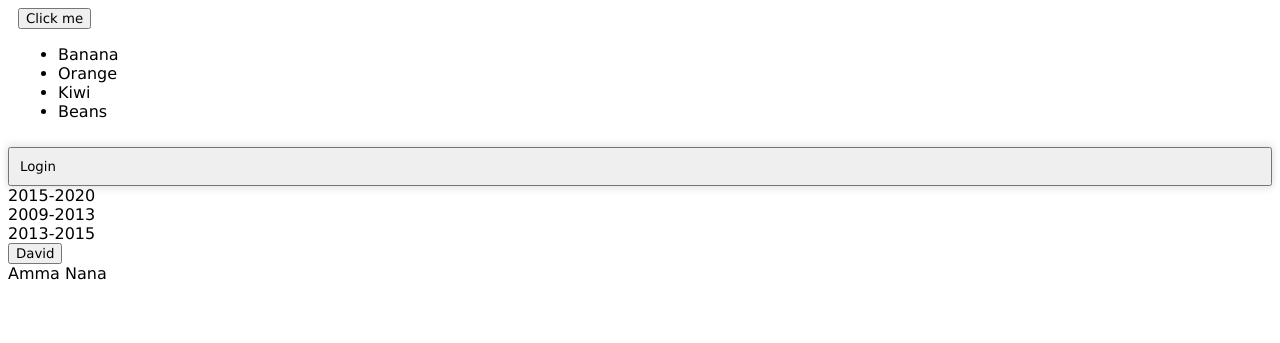
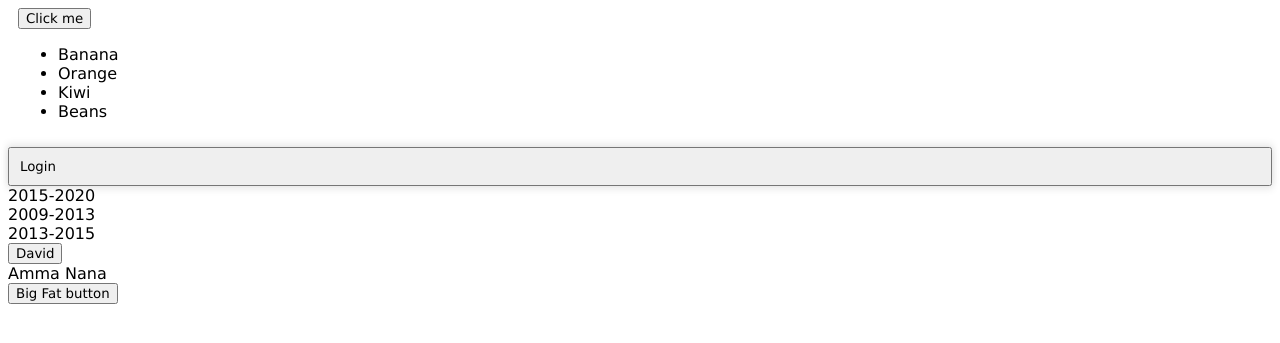
Before and after one commit to VelpCode/100DaysOfCodeII, a website: page BranchWeb/index.html in a window 1280 px wide. Shown: the part 221-564 px from the top of the page. Drawn offline with Linux system fonts and the light colour scheme.

Commit message:
updating indexing with button

```diff
--- a/BranchWeb/index.html
+++ b/BranchWeb/index.html
@@ -40,6 +40,7 @@
         <div class = "position">2013-2015</div>
         <button id = "david">David</button>
     </div>
+    <button id = "big-fat">Big Fat button</button>
     <script src= "script.js"></script>
 </body>
 </html>
```
